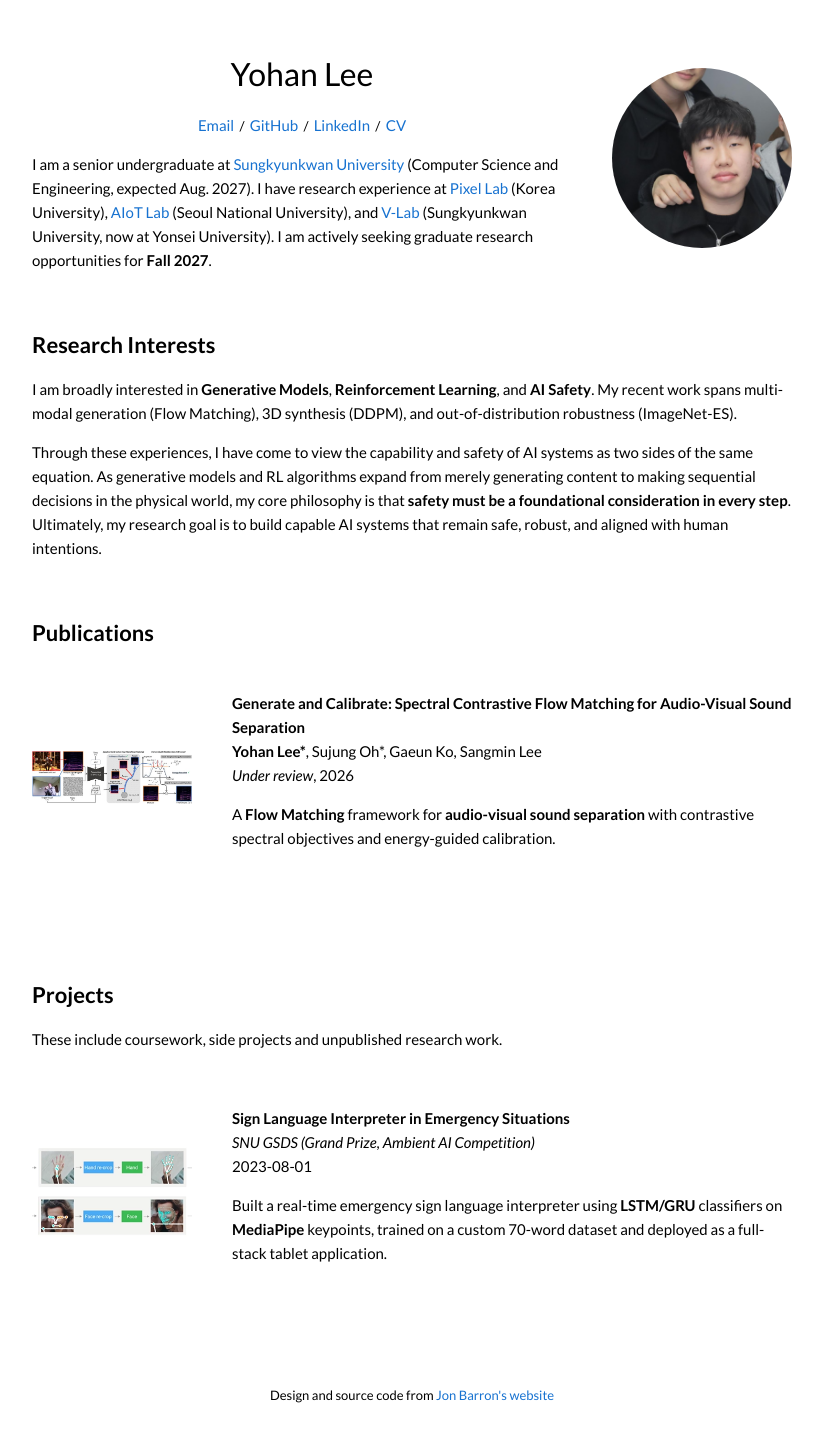
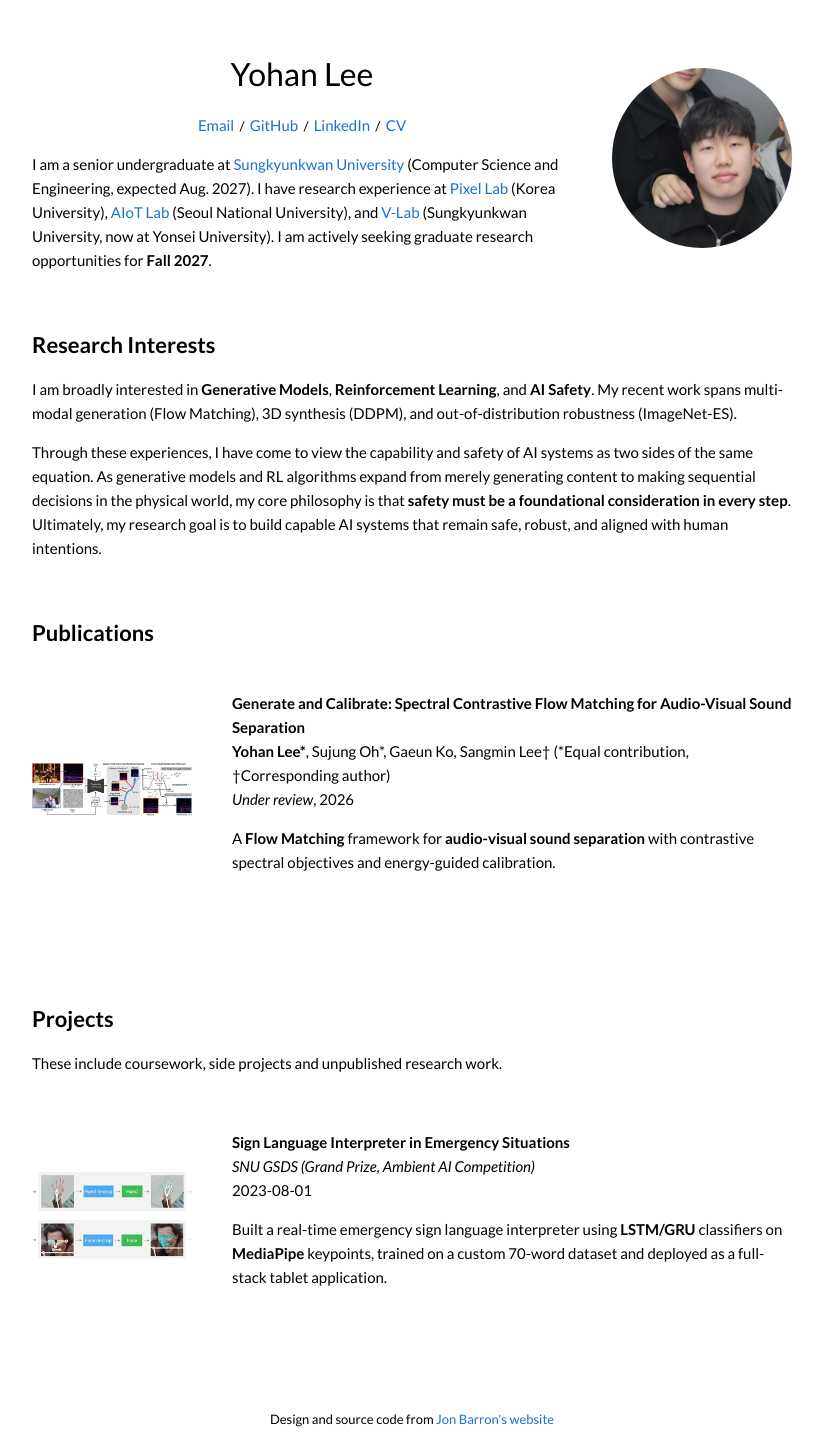
Before and after one commit to yh-lee01/yh-lee01.github.io, a Jekyll site: the page built from _posts/2026-01-01-pub-SCFM.md, in a window 1280 px wide. Shown: the whole page, without its empty margins (228-1051 px from the left). Built offline with Jekyll 4.4.1, drawn with Linux system fonts in a browser that asks for light colours; before the commit the page ends 1427 px from its top, so only the background shows below that.

Commit message:
Mark Prof. Sangmin Lee as corresponding author

```diff
--- a/_posts/2026-01-01-pub-SCFM.md
+++ b/_posts/2026-01-01-pub-SCFM.md
@@ -4,7 +4,7 @@ title: "Generate and Calibrate: Spectral Contrastive Flow Matching for Audio-Vis
 date: 2026-01-01 +00:00
 image: /images/scfm.jpg
 categories: publications
-authors: "<strong>Yohan Lee*</strong>, Sujung Oh*, Gaeun Ko, Sangmin Lee"
+authors: "<strong>Yohan Lee*</strong>, Sujung Oh*, Gaeun Ko, Sangmin Lee† (*Equal contribution, †Corresponding author)"
 venue: "Under review"
 ---
 
```
